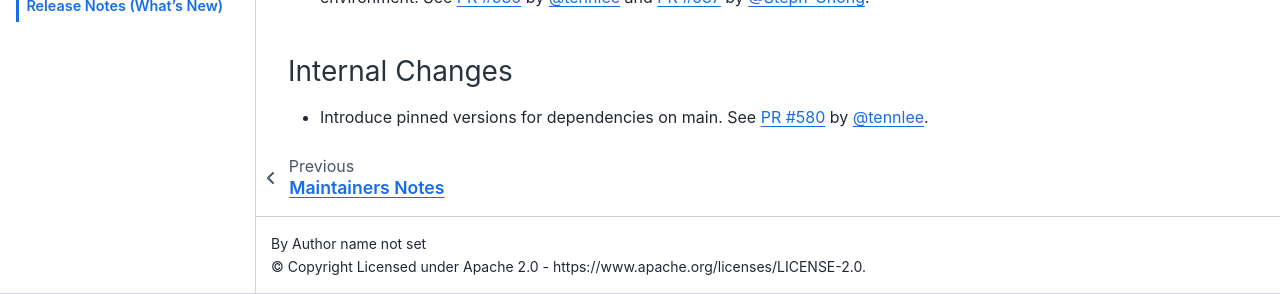
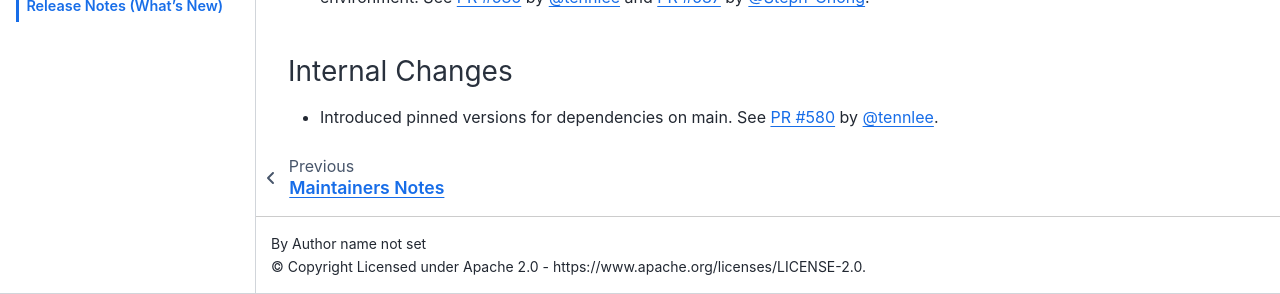
Before and after one commit to nci/scores, a Sphinx documentation site: the page built from docs/release_notes.md, in a window 1280 px wide. Shown: the part 606-900 px from the top of the page. Built offline with Sphinx 7.4.7 and the Sphinx Book theme 1.1.4, drawn with Linux system fonts in a browser that asks for light colours; pages that are not in the unit, such as notebooks, are missing from menus.

Commit message:
Change "Introduce" to "Introduced"
Signed-off-by: Stephanie Chong <168800785+Steph-Chong@users.noreply.github.com>

```diff
--- a/docs/release_notes.md
+++ b/docs/release_notes.md
@@ -15,4 +15,4 @@ For the full details of all changes in this release, see the GitHub commit histo
 
 ### Internal Changes
 
-- Introduce pinned versions for dependencies on main. See [PR #580](https://github.com/nci/scores/pull/580)  by [@tennlee](https://github.com/tennlee).
+- Introduced pinned versions for dependencies on main. See [PR #580](https://github.com/nci/scores/pull/580)  by [@tennlee](https://github.com/tennlee).
```
